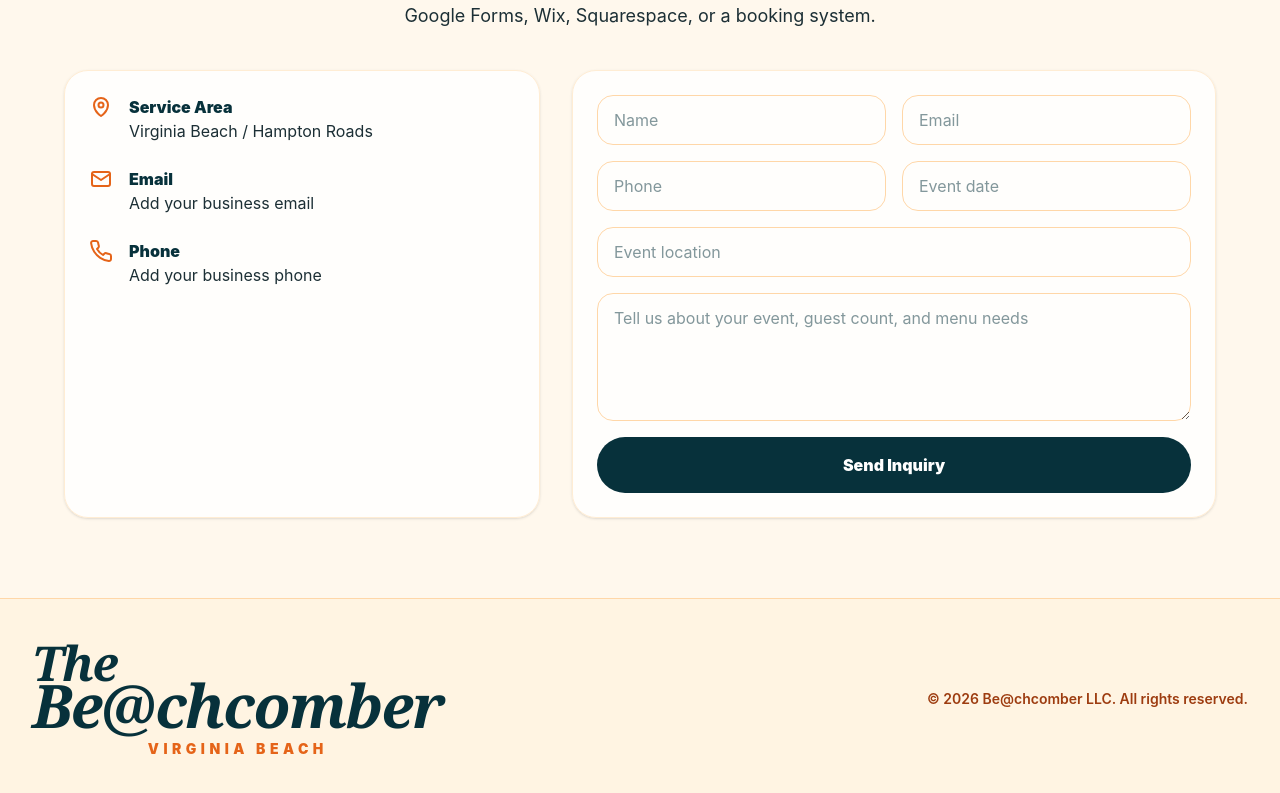
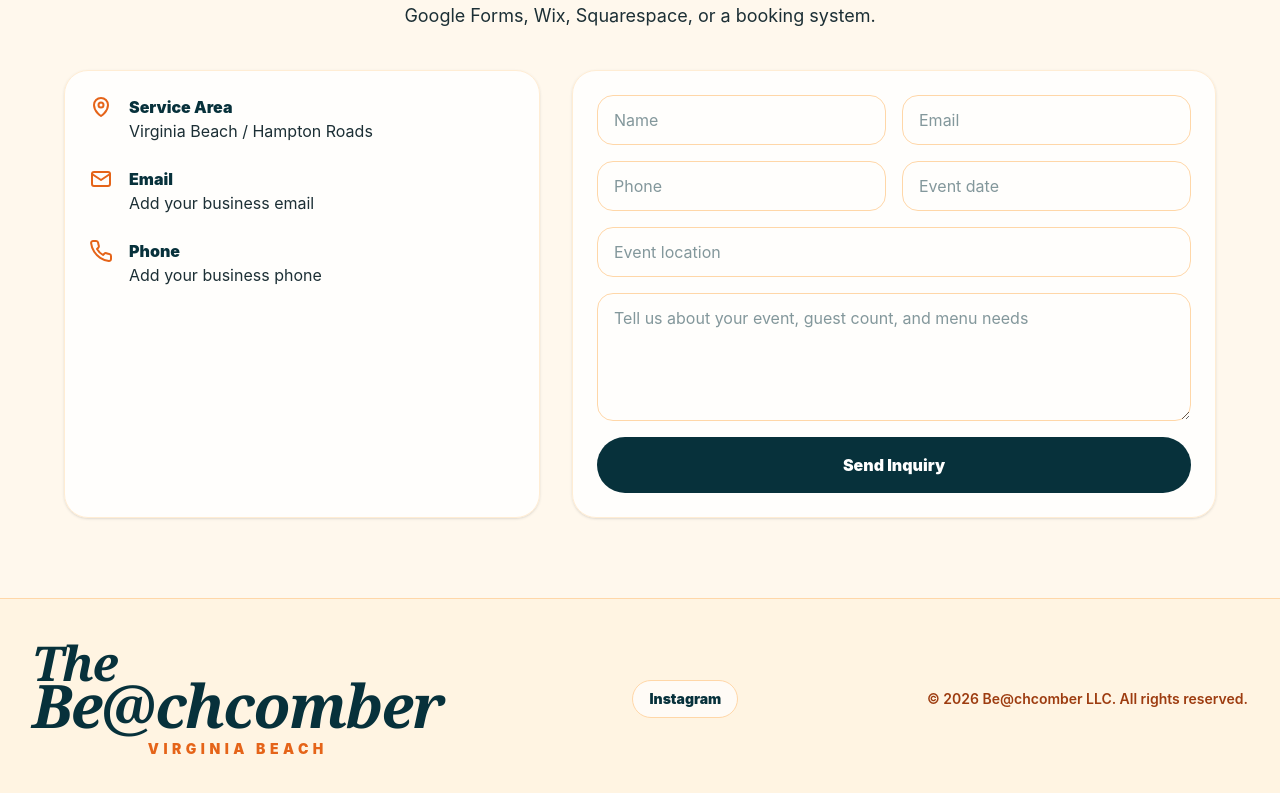
Before and after one commit to ciachef06-rgb/beachcomber-site, a React (Vite) app: page / in a window 1280 px wide. Shown: the part 5124-5917 px from the top of the page. Built offline with nearby package versions, Linux system fonts and the light colour scheme.

Commit message:
Add social media links

```diff
--- a/src/App.jsx
+++ b/src/App.jsx
@@ -39,6 +39,9 @@ const events = [
 ];
 
 const navItems = ["Home", "Menu", "About", "Catering", "Locations", "Contact"];
+const socialLinks = [
+  { label: "Instagram", href: "https://instagram.com/vbbeachcomber" }
+];
 
 function runBasicDataTests() {
   console.assert(Array.isArray(menuItems), "menuItems should be an array");
@@ -66,7 +69,23 @@ function Icon({ name, className = "h-6 w-6" }) {
   };
   return icons[name] || icons.shell;
 }
-
+function SocialLinks() {
+  return (
+    <div className="flex items-center gap-3">
+      {socialLinks.map((social) => (
+        <a
+          key={social.label}
+          href={social.href}
+          target="_blank"
+          rel="noreferrer"
+          className="rounded-full border border-orange-200 bg-white/70 px-4 py-2 text-sm font-black text-[#07313B] transition hover:bg-orange-100 hover:text-[#E56419]"
+        >
+          {social.label}
+        </a>
+      ))}
+    </div>
+  );
+}
 function Logo() {
   return (
     <a href="#top" className="block leading-none text-[#07313B]">
@@ -270,7 +289,13 @@ export default function BeachcomberWebsite() {
       </main>
 
       <footer className="border-t border-orange-200 bg-[#FFF4E2] px-5 py-10 md:px-8">
-        <div className="mx-auto flex max-w-7xl flex-col justify-between gap-6 md:flex-row md:items-center"><Logo /><p className="text-sm font-semibold text-[#9D3C10]">© 2026 Be@chcomber LLC. All rights reserved.</p></div>
+        <div className="mx-auto flex max-w-7xl flex-col justify-between gap-6 md:flex-row md:items-center">
+  <Logo />
+  <SocialLinks />
+  <p className="text-sm font-semibold text-[#9D3C10]">
+    © 2026 Be@chcomber LLC. All rights reserved.
+  </p>
+</div>
       </footer>
     </div>
   );
```
